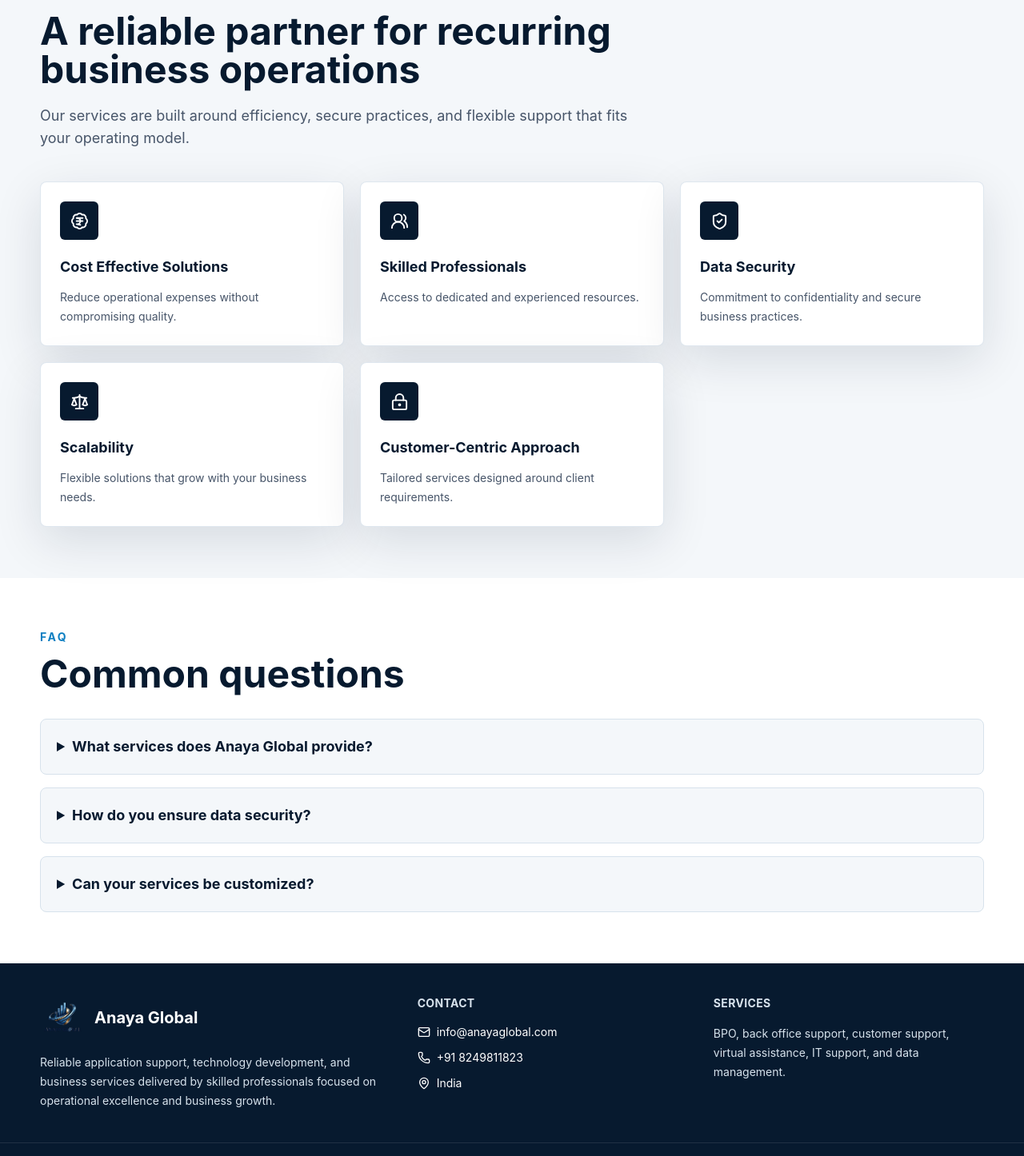
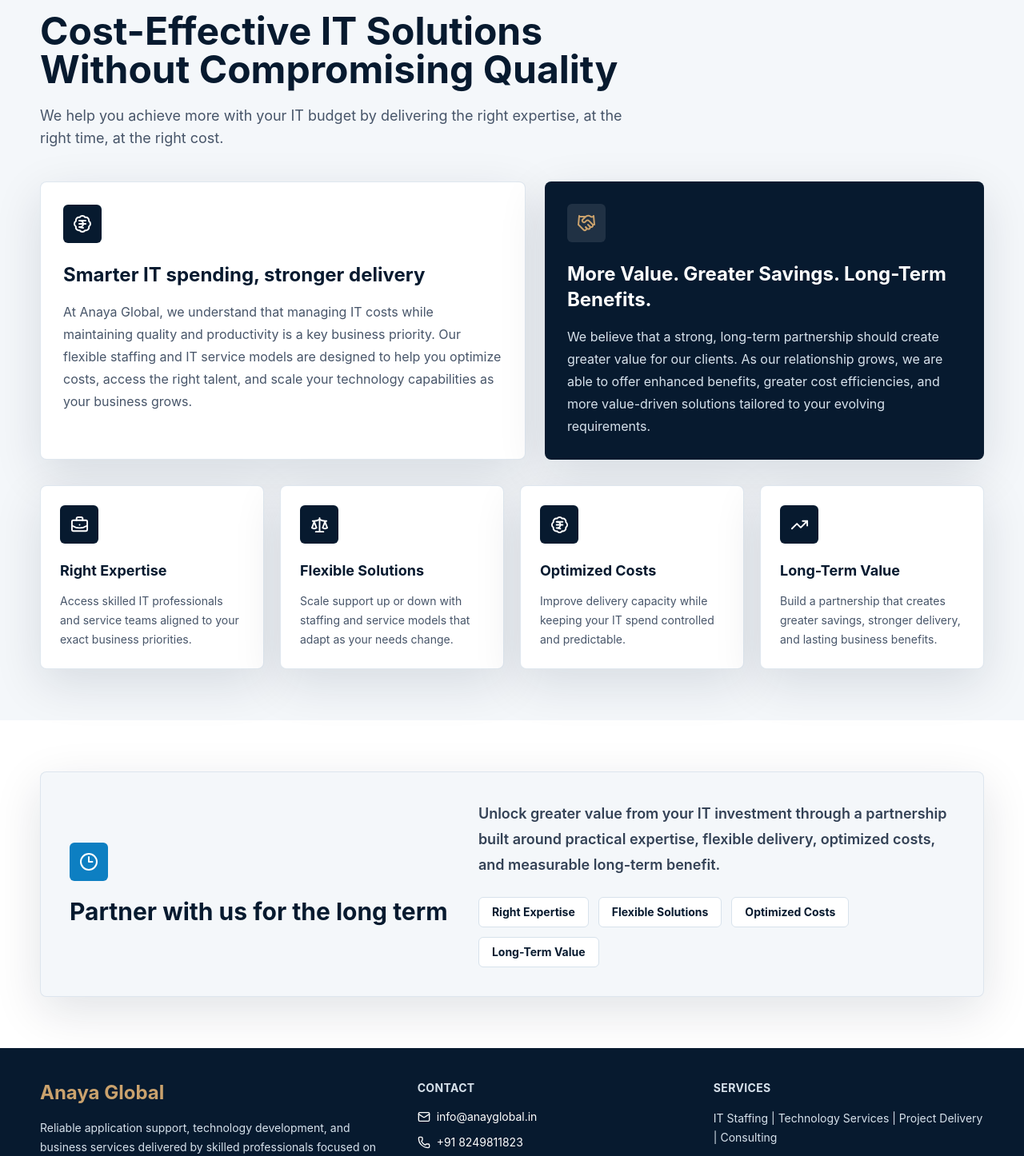
Before and after one commit to gouravrj/Anaya-Global, a React (Vite) app in the folder client/: page /why-choose-us in a window 1280 px wide. Shown: the part 162-1608 px from the top of the page at 80% size. Built offline with nearby package versions, Linux system fonts and the light colour scheme; no server answers.

Commit message:
Updated project files

```diff
--- a/client/src/components/ContactForm.jsx
+++ b/client/src/components/ContactForm.jsx
@@ -18,7 +18,8 @@ const services = [
   'Development Roles',
   'Data & Database Roles',
   'Quality Assurance Roles',
-  'Capital Market & Financial Services Roles'
+  'Capital Market & Financial Services Roles',
+  'Others'
 ];
 
 export default function ContactForm() {
--- a/client/src/components/Footer.jsx
+++ b/client/src/components/Footer.jsx
@@ -1,15 +1,11 @@
 import { Mail, MapPin, Phone } from 'lucide-react';
-import logo from '../assets/anaya-global-logo.png';
 
 export default function Footer() {
   return (
     <footer className="bg-navy text-white">
       <div className="section-shell grid gap-8 py-10 md:grid-cols-[1.3fr_1fr_1fr]">
         <div>
-          <div className="flex items-center gap-3">
-            <img src={logo} alt="Anaya Global" className="h-14 w-14 object-contain" />
-            <span className="text-xl font-bold">Anaya Global</span>
-          </div>
+          <h2 className="text-2xl font-bold text-gold">Anaya Global</h2>
           <p className="mt-4 max-w-md text-sm leading-6 text-silver">
             Reliable application support, technology development, and business services delivered by skilled professionals focused on operational excellence and business growth.
           </p>
@@ -17,14 +13,14 @@ export default function Footer() {
         <div>
           <h2 className="text-sm font-bold uppercase tracking-wide text-silver">Contact</h2>
           <div className="mt-4 grid gap-3 text-sm">
-            <a className="flex items-center gap-2 hover:text-gold" href="mailto:info@anayaglobal.com"><Mail size={16} /> info@anayaglobal.com</a>
+            <a className="flex items-center gap-2 hover:text-gold" href="mailto:info@anayglobal.in"><Mail size={16} /> info@anayglobal.in</a>
             <a className="flex items-center gap-2 hover:text-gold" href="tel:+918249811823"><Phone size={16} /> +91 8249811823</a>
             <span className="flex items-center gap-2"><MapPin size={16} /> India</span>
           </div>
         </div>
         <div>
           <h2 className="text-sm font-bold uppercase tracking-wide text-silver">Services</h2>
-          <p className="mt-4 text-sm leading-6 text-silver">BPO, back office support, customer support, virtual assistance, IT support, and data management.</p>
+          <p className="mt-4 text-sm leading-6 text-silver">IT Staffing | Technology Services | Project Delivery | Consulting</p>
         </div>
       </div>
       <div className="border-t border-white/10 py-4 text-center text-xs text-silver">
--- a/client/src/components/Navbar.jsx
+++ b/client/src/components/Navbar.jsx
@@ -20,8 +20,8 @@ export default function Navbar() {
     <header className="sticky top-0 z-40 border-b border-silver/70 bg-white/92 backdrop-blur">
       <nav className="section-shell flex min-h-20 items-center justify-between gap-6">
         <NavLink to="/" className="flex items-center gap-3" onClick={() => setOpen(false)}>
-          <img src={logo} alt="Anaya Global" className="h-14 w-14 object-contain" />
-          <span className="text-xl font-bold text-navy">ANAYA GLOBAL</span>
+          <img src={logo} alt="Anaya Global" className="h-16 w-16 object-contain md:h-20 md:w-20" />
+          <span className="text-2xl font-bold text-navy md:text-3xl">ANAYA GLOBAL</span>
         </NavLink>
 
         <div className="flex items-center gap-2 lg:hidden">
--- a/client/src/pages/Contact.jsx
+++ b/client/src/pages/Contact.jsx
@@ -10,7 +10,7 @@ export default function Contact() {
           Tell us what support you need, and we will help you explore a practical outsourcing solution.
         </SectionHeader>
         <div className="mt-8 grid gap-4">
-          <a className="flex items-center gap-3 rounded-md border border-silver bg-white px-5 py-4 font-semibold text-navy hover:text-azure" href="mailto:info@anayaglobal.com"><Mail size={20} /> info@anayaglobal.com</a>
+          <a className="flex items-center gap-3 rounded-md border border-silver bg-white px-5 py-4 font-semibold text-navy hover:text-azure" href="mailto:info@anayglobal.in"><Mail size={20} /> info@anayglobal.in</a>
           <a className="flex items-center gap-3 rounded-md border border-silver bg-white px-5 py-4 font-semibold text-navy hover:text-azure" href="tel:+918249811823"><Phone size={20} /> +91 8249811823</a>
           <div className="flex items-center gap-3 rounded-md border border-silver bg-white px-5 py-4 font-semibold text-navy"><MapPin size={20} /> India</div>
         </div>
--- a/client/src/pages/Home.jsx
+++ b/client/src/pages/Home.jsx
@@ -26,7 +26,7 @@ export default function Home() {
       <section className="hero-bg text-white">
         <div className="section-shell grid min-h-[calc(100vh-80px)] items-center gap-10 py-16 lg:grid-cols-[1.1fr_0.9fr]">
           <div>
-            <p className="text-sm font-bold uppercase tracking-[0.2em] text-gold">Anaya Global</p>
+            <p className="text-xl font-bold uppercase tracking-[0.18em] text-gold md:text-3xl">Anaya Global</p>
             <h1 className="mt-5 max-w-4xl text-4xl font-bold leading-tight md:text-6xl">Reliable Business Outsourcing Solutions for Growth and Efficiency</h1>
             <p className="mt-6 max-w-2xl text-lg leading-8 text-silver">
               Helping businesses streamline operations through cost-effective outsourcing, customer support, virtual assistance, and business process management services.
--- a/client/src/pages/WhyChooseUs.jsx
+++ b/client/src/pages/WhyChooseUs.jsx
@@ -1,42 +1,79 @@
-import { BadgeIndianRupee, LockKeyhole, Scale, ShieldCheck, UsersRound } from 'lucide-react';
-import InfoCard from '../components/InfoCard.jsx';
+import { BadgeIndianRupee, BriefcaseBusiness, Clock3, Handshake, Scale, TrendingUp } from 'lucide-react';
 import SectionHeader from '../components/SectionHeader.jsx';
 
-const reasons = [
-  [BadgeIndianRupee, 'Cost Effective Solutions', 'Reduce operational expenses without compromising quality.'],
-  [UsersRound, 'Skilled Professionals', 'Access to dedicated and experienced resources.'],
-  [ShieldCheck, 'Data Security', 'Commitment to confidentiality and secure business practices.'],
-  [Scale, 'Scalability', 'Flexible solutions that grow with your business needs.'],
-  [LockKeyhole, 'Customer-Centric Approach', 'Tailored services designed around client requirements.']
-];
-
-const faqs = [
-  ['What services does Anaya Global provide?', 'We offer outsourcing, back-office support, customer support, virtual assistance, and business process management services.'],
-  ['How do you ensure data security?', 'We follow strict confidentiality and security practices to protect client information.'],
-  ['Can your services be customized?', 'Yes, all our solutions are tailored to meet specific business requirements.']
+const valuePoints = [
+  [BriefcaseBusiness, 'Right Expertise', 'Access skilled IT professionals and service teams aligned to your exact business priorities.'],
+  [Scale, 'Flexible Solutions', 'Scale support up or down with staffing and service models that adapt as your needs change.'],
+  [BadgeIndianRupee, 'Optimized Costs', 'Improve delivery capacity while keeping your IT spend controlled and predictable.'],
+  [TrendingUp, 'Long-Term Value', 'Build a partnership that creates greater savings, stronger delivery, and lasting business benefits.']
 ];
 
 export default function WhyChooseUs() {
   return (
     <>
       <section className="section-shell py-16">
-        <SectionHeader eyebrow="Why Choose Us" title="A reliable partner for recurring business operations">
-          Our services are built around efficiency, secure practices, and flexible support that fits your operating model.
+        <SectionHeader eyebrow="Why Choose Us" title="Cost-Effective IT Solutions Without Compromising Quality">
+          We help you achieve more with your IT budget by delivering the right expertise, at the right time, at the right cost.
         </SectionHeader>
-        <div className="mt-10 grid gap-5 md:grid-cols-2 lg:grid-cols-3">
-          {reasons.map(([icon, title, text]) => <InfoCard key={title} icon={icon} title={title}>{text}</InfoCard>)}
+
+        <div className="mt-10 grid gap-6 lg:grid-cols-[1.05fr_0.95fr]">
+          <article className="rounded-lg border border-silver/80 bg-white p-7 shadow-soft">
+            <div className="inline-flex h-12 w-12 items-center justify-center rounded-md bg-navy text-white">
+              <BadgeIndianRupee size={24} />
+            </div>
+            <h2 className="mt-6 text-2xl font-bold text-navy">Smarter IT spending, stronger delivery</h2>
+            <p className="mt-4 leading-7 text-slate-600">
+              At Anaya Global, we understand that managing IT costs while maintaining quality and productivity is a key business priority. Our flexible staffing and IT service models are designed to help you optimize costs, access the right talent, and scale your technology capabilities as your business grows.
+            </p>
+          </article>
+
+          <article className="rounded-lg bg-navy p-7 text-white shadow-soft">
+            <div className="inline-flex h-12 w-12 items-center justify-center rounded-md bg-white/10 text-gold">
+              <Handshake size={24} />
+            </div>
+            <h2 className="mt-6 text-2xl font-bold">More Value. Greater Savings. Long-Term Benefits.</h2>
+            <p className="mt-4 leading-7 text-silver">
+              We believe that a strong, long-term partnership should create greater value for our clients. As our relationship grows, we are able to offer enhanced benefits, greater cost efficiencies, and more value-driven solutions tailored to your evolving requirements.
+            </p>
+          </article>
+        </div>
+
+        <div className="mt-8 grid gap-5 sm:grid-cols-2 lg:grid-cols-4">
+          {valuePoints.map(([Icon, title, text]) => (
+            <article key={title} className="rounded-lg border border-silver/80 bg-white p-6 shadow-soft hover:-translate-y-1">
+              <div className="mb-5 inline-flex h-12 w-12 items-center justify-center rounded-md bg-navy text-white">
+                <Icon size={23} />
+              </div>
+              <h2 className="text-lg font-bold text-navy">{title}</h2>
+              <p className="mt-3 text-sm leading-6 text-slate-600">{text}</p>
+            </article>
+          ))}
         </div>
       </section>
+
       <section className="bg-white py-16">
         <div className="section-shell">
-          <SectionHeader eyebrow="FAQ" title="Common questions" />
-          <div className="mt-8 grid gap-4">
-            {faqs.map(([question, answer]) => (
-              <details key={question} className="rounded-lg border border-silver bg-platinum p-5">
-                <summary className="cursor-pointer text-lg font-bold text-navy">{question}</summary>
-                <p className="mt-3 leading-7 text-slate-600">{answer}</p>
-              </details>
-            ))}
+          <div className="rounded-lg border border-silver/80 bg-platinum p-7 shadow-soft md:p-9">
+            <div className="grid gap-6 lg:grid-cols-[0.9fr_1.1fr] lg:items-center">
+              <div>
+                <div className="inline-flex h-12 w-12 items-center justify-center rounded-md bg-azure text-white">
+                  <Clock3 size={24} />
+                </div>
+                <h2 className="mt-5 text-2xl font-bold text-navy md:text-3xl">Partner with us for the long term</h2>
+              </div>
+              <div>
+                <p className="text-lg font-semibold leading-8 text-slate-700">
+                  Unlock greater value from your IT investment through a partnership built around practical expertise, flexible delivery, optimized costs, and measurable long-term benefit.
+                </p>
+                <div className="mt-6 flex flex-wrap gap-3">
+                  {['Right Expertise', 'Flexible Solutions', 'Optimized Costs', 'Long-Term Value'].map((item) => (
+                    <span key={item} className="rounded-md border border-silver bg-white px-4 py-2 text-sm font-bold text-navy">
+                      {item}
+                    </span>
+                  ))}
+                </div>
+              </div>
+            </div>
           </div>
         </div>
       </section>
--- /dev/null
+++ b/client/vite.config.js
@@ -0,0 +1,9 @@
+import { defineConfig } from 'vite'
+
+export default defineConfig({
+  server: {
+    host: '0.0.0.0',
+    port: 5173,
+    allowedHosts: true
+  }
+})
```
Also changed, not shown: client/src/pages/Services.jsx (+5 -4 lines).
